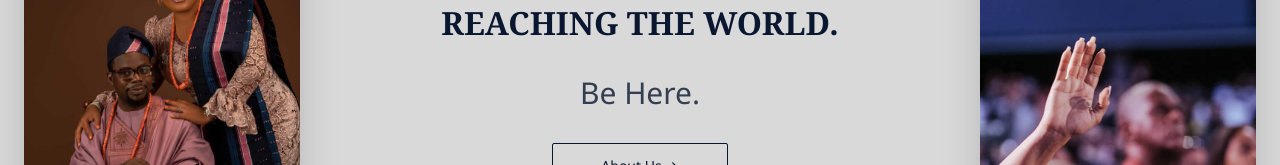
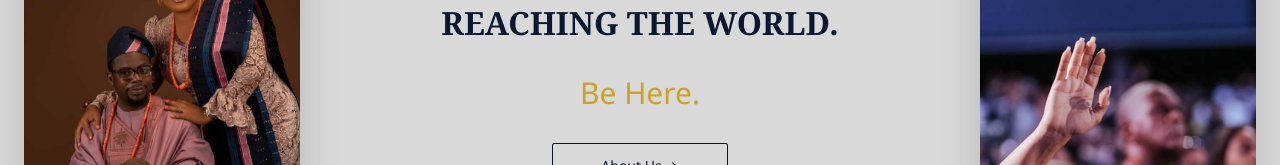
Before and after one commit to adeboyebuilds-del/starofheaven, a Next.js app: page / in a window 1280 px wide. Shown: the part 2262-2427 px from the top of the page. Built offline with nearby package versions, Linux system fonts and the light colour scheme; a web font is replaced by a local one.

Commit message:
Change text color in RootedInFaith component
Updated paragraph text color from navy to gold.

```diff
--- a/components/RootedInFaith.tsx
+++ b/components/RootedInFaith.tsx
@@ -23,7 +23,7 @@ export default function RootedInFaith() {
           <span className="sm:whitespace-nowrap">Reaching the World.</span>
         </h2>
 
-        <p className="mt-5 text-2xl sm:text-[30px] font-medium leading-snug sm:leading-[45px] text-navy-900/80">
+        <p className="mt-5 text-2xl sm:text-[30px] font-medium leading-snug sm:leading-[45px] text-gold-500">
           Be Here.
         </p>
 
```
